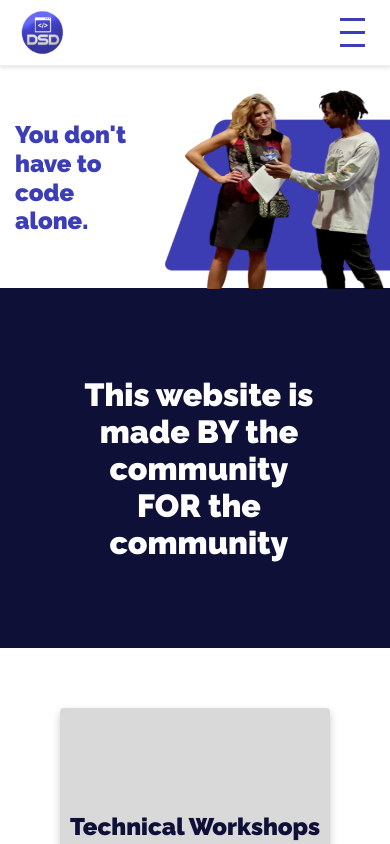
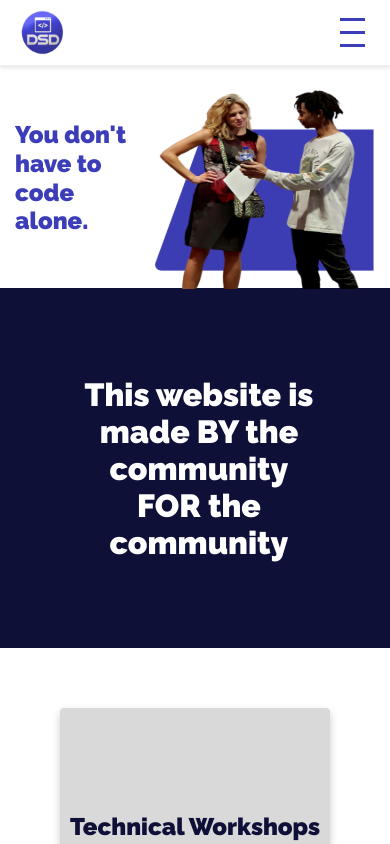
Before and after one commit to dallassoftwaredevelopers/DSDsite, a Next.js app: page / in a window 390 px wide. Shown: the top 844 px of the page. Built offline with nearby package versions, Linux system fonts and the light colour scheme.

Commit message:
fix: made by the community banner on mobile not full width (WEB-37) #76

```diff
--- a/src/app/components/heroSection/heroSection.module.css
+++ b/src/app/components/heroSection/heroSection.module.css
@@ -66,7 +66,7 @@
   .heroSection {
     flex-direction: row;
     padding: 0 1rem 0 0;
-    margin: 4rem -10px 15px 15px;
+    margin: 4rem 15px 15px;
     background-image: url('/assets/dsdMobileHeroBg.png');
     background-size: 65%;
   }
```
